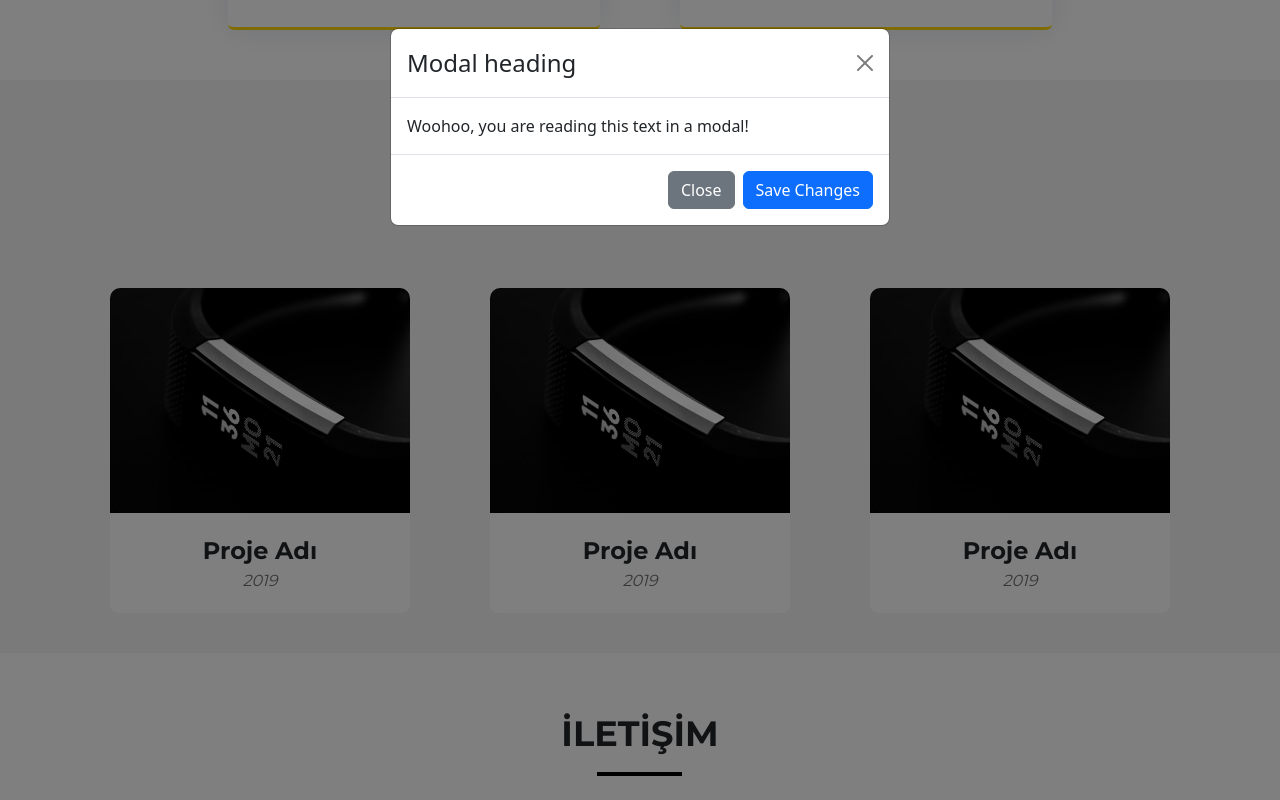
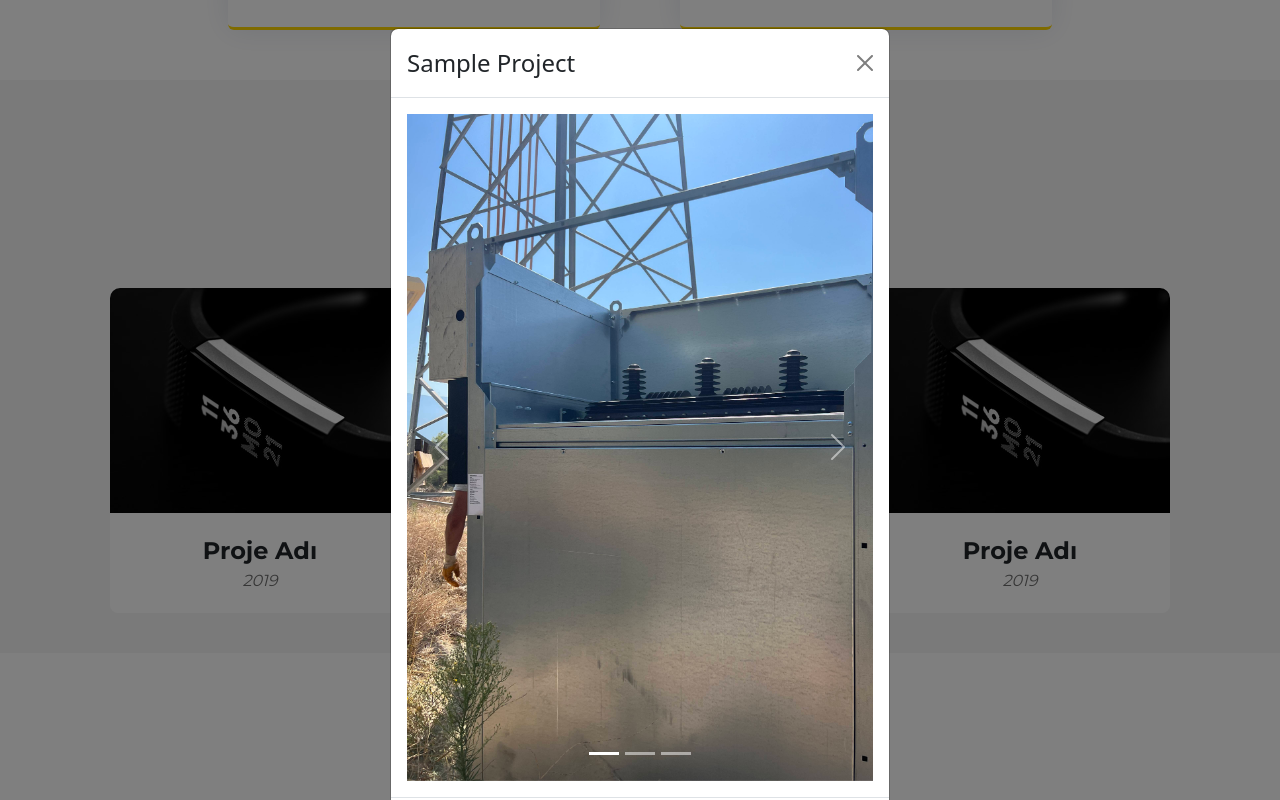
Before and after one commit to erenaygunn/korkutefe-elektrik, a React (Vite) app: page / in a window 1280 px wide. Both pictures are taken after a click on the link 260 px from the left and 2231 px from the top of the page. Shown: the part 1831-2631 px from the top of the page. Built offline with nearby package versions, Linux system fonts and the light colour scheme.

Commit message:
first modal carousel

```diff
--- a/src/components/Projeler/Projeler.jsx
+++ b/src/components/Projeler/Projeler.jsx
@@ -5,6 +5,8 @@ import collectionfill from "../../images/collectionfill.svg"
 import { useState } from 'react'
 import Button from 'react-bootstrap/Button';
 import Modal from 'react-bootstrap/Modal';
+import Carousel from 'react-bootstrap/Carousel'
+import trafo from "../../images/proje/trafo.jpg"
 
 const Projeler = () => {
 
@@ -40,7 +42,7 @@ const Projeler = () => {
             </div>
           </div>
           <div className="proje" data-aos="fade-up">
-            <a className="proje-link">
+            <a className="proje-link" onClick={handleShow2}>
               <img src={bir} alt="" className='proje-img'/>
                 <div className="overlay">
                   <img src={collectionfill} alt=""/>
@@ -52,7 +54,7 @@ const Projeler = () => {
             </div>
           </div>
           <div className="proje" data-aos="fade-up">
-            <a className="proje-link">
+            <a className="proje-link" onClick={handleShow3}>
               <img src={bir} alt="" className='proje-img'/>
                 <div className="overlay">
                   <img src={collectionfill} alt="" />
@@ -67,9 +69,21 @@ const Projeler = () => {
 
         <Modal show={show1} onHide={handleClose1}>
         <Modal.Header closeButton>
-            <Modal.Title>Modal heading</Modal.Title>
+            <Modal.Title>Sample Project</Modal.Title>
         </Modal.Header>
-        <Modal.Body>Woohoo, you are reading this text in a modal!</Modal.Body>
+        <Modal.Body>
+        <Carousel>
+          <Carousel.Item>
+            <img src={trafo} alt='' width='500px'/>
+          </Carousel.Item>
+          <Carousel.Item>
+            <img src={trafo} alt='' width='500px'/>
+          </Carousel.Item>
+          <Carousel.Item>
+            <img src={trafo} alt='' width='500px'/>
+          </Carousel.Item>
+        </Carousel>
+        </Modal.Body>
         <Modal.Footer>
             <Button variant="secondary" onClick={handleClose1}>
             Close
@@ -82,7 +96,7 @@ const Projeler = () => {
 
         <Modal show={show2} onHide={handleClose2}>
         <Modal.Header closeButton>
-            <Modal.Title>Modal heading</Modal.Title>
+            <Modal.Title>Örnek İnşaat</Modal.Title>
         </Modal.Header>
         <Modal.Body>Woohoo, you are reading this text in a modal!</Modal.Body>
         <Modal.Footer>
@@ -97,7 +111,7 @@ const Projeler = () => {
 
         <Modal show={show3} onHide={handleClose3}>
         <Modal.Header closeButton>
-            <Modal.Title>Modal heading</Modal.Title>
+            <Modal.Title>Trafo</Modal.Title>
         </Modal.Header>
         <Modal.Body>Woohoo, you are reading this text in a modal!</Modal.Body>
         <Modal.Footer>
--- a/src/components/Projeler/projeler.css
+++ b/src/components/Projeler/projeler.css
@@ -95,6 +95,7 @@
 
 .proje .proje-link:hover .overlay {
     opacity: 1;
+    cursor: pointer;
 }
 
 @media screen and (max-width: 1615px) {
```
